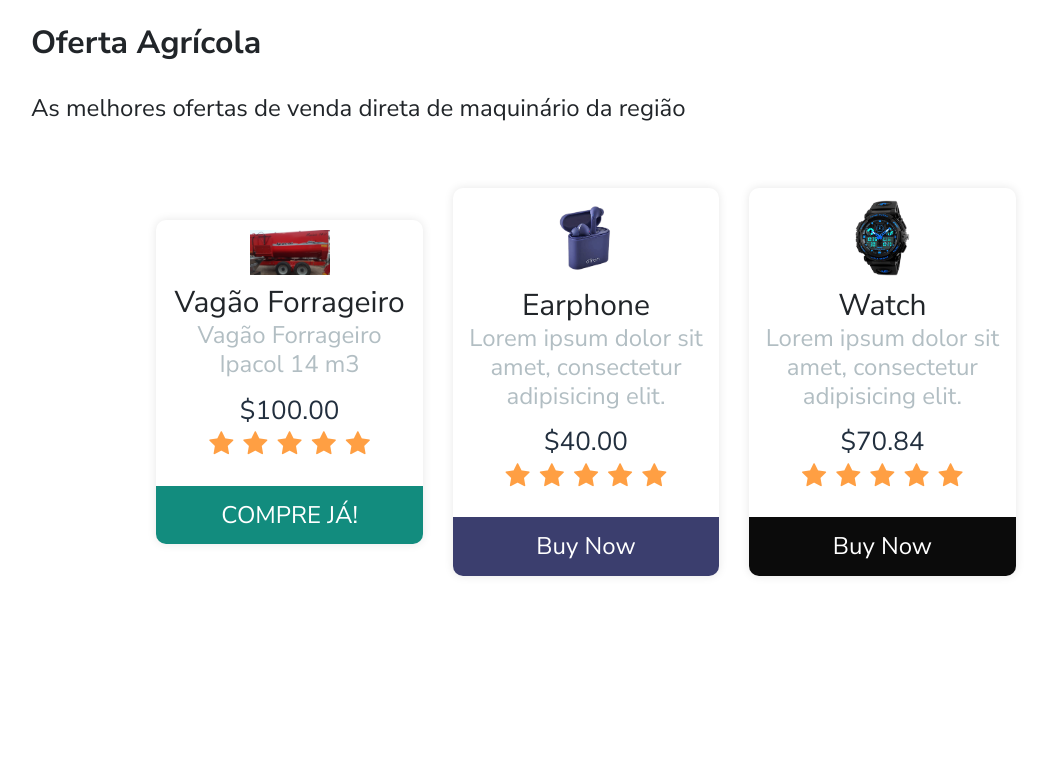
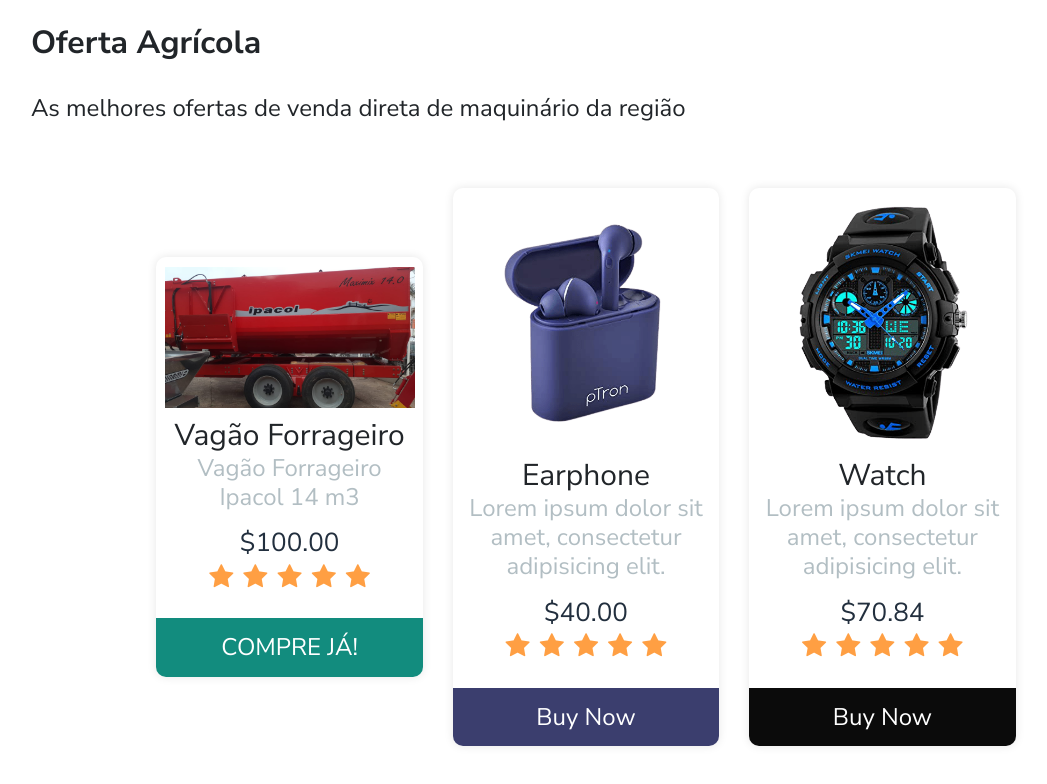
Before and after one commit to neliobnjr/agromkt, a plain HTML site: page index.html in a window 1280 px wide. Shown: the whole page, without its empty margins (54-1101 px from the left). Drawn offline with nearby package versions, Linux system fonts and the light colour scheme.

Commit message:
Update main.css

```diff
--- a/css/main.css
+++ b/css/main.css
@@ -38,8 +38,8 @@ body{
   transition: .6s;
   }
   img{
-  width: 30%;
-  height: 70%;
+  width: 250px;
+  height: auto;
   text-align: center;
   margin: 0 auto;
   display: block;
```
